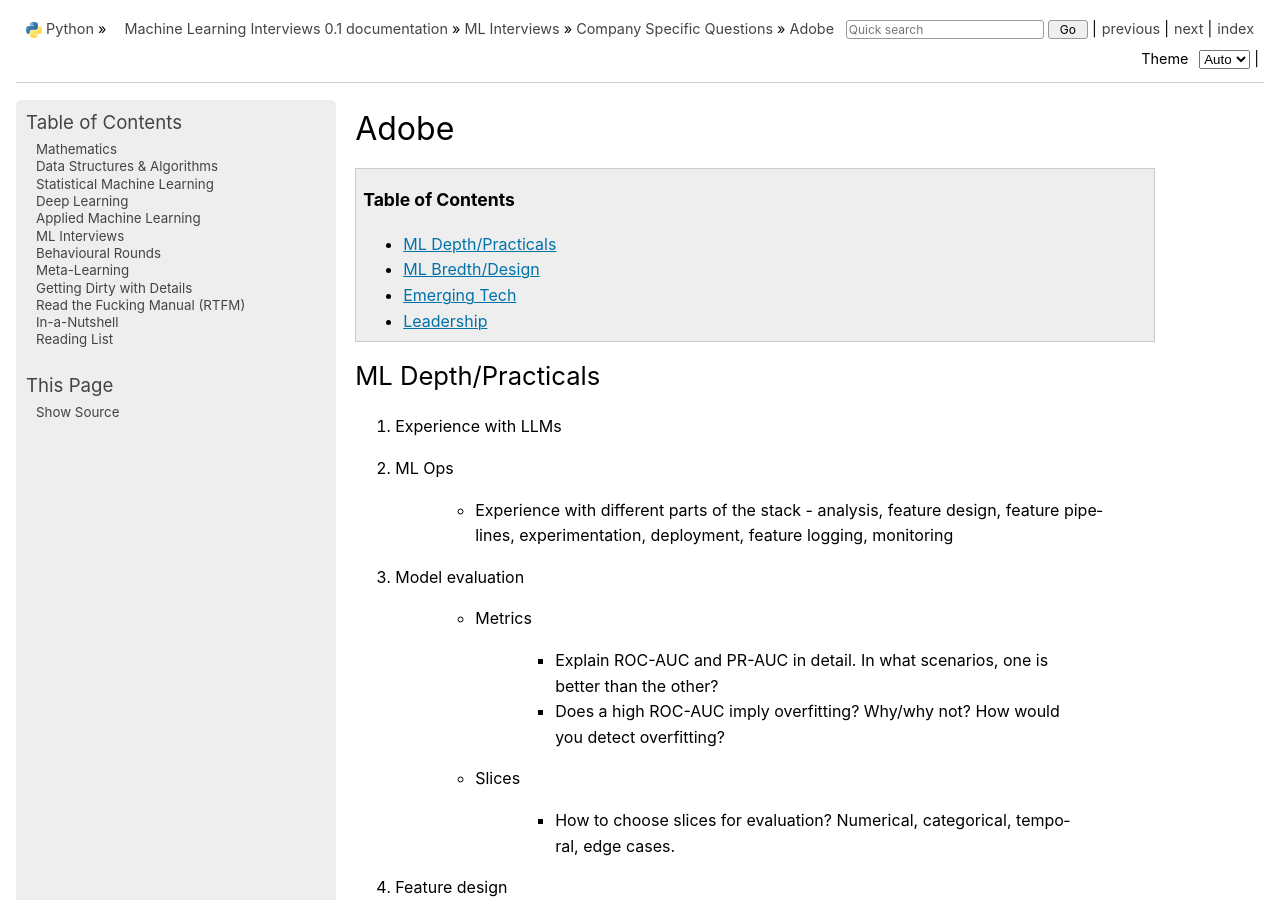
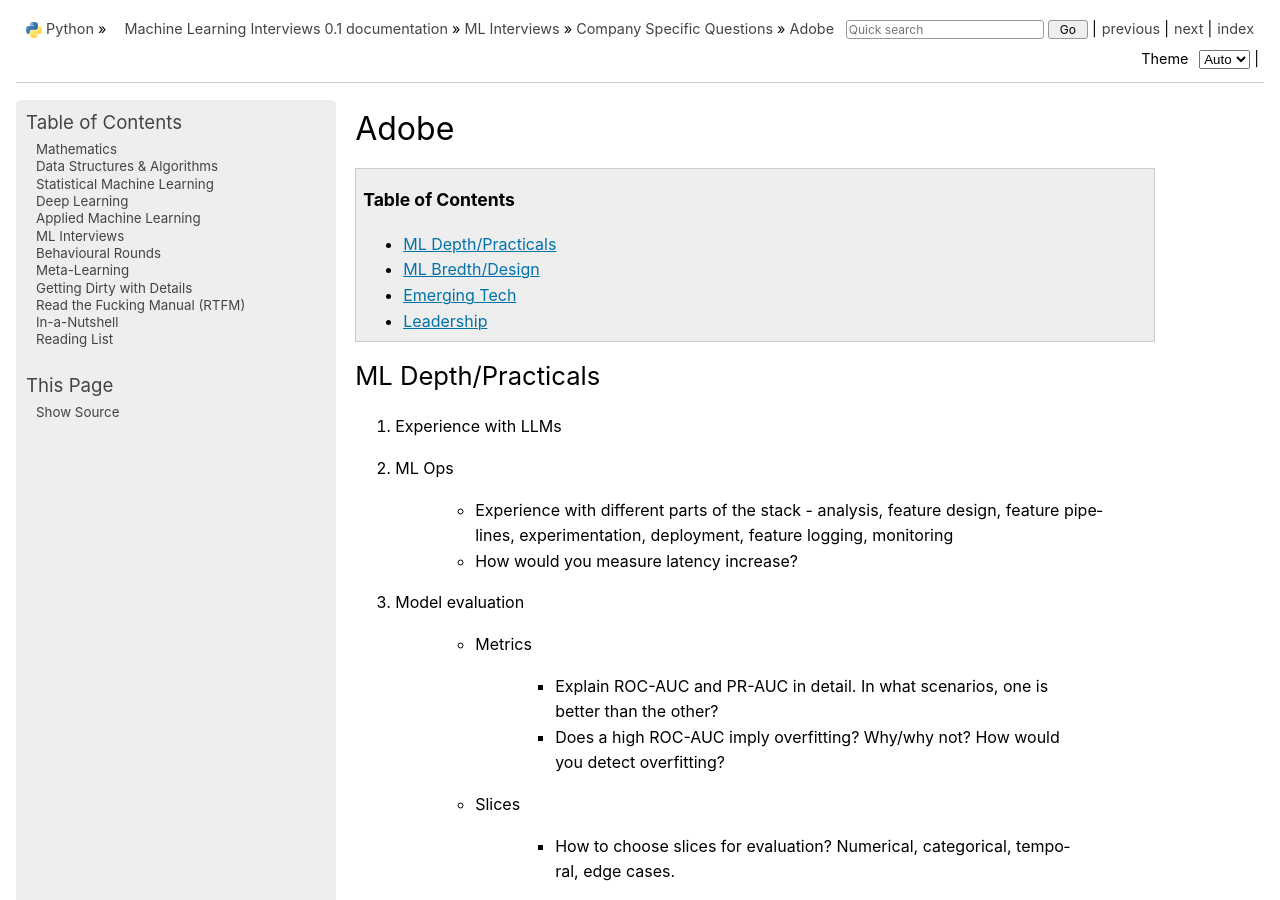
Before and after one commit to uselesstechjunks/leetcode, a Sphinx documentation site: the page built from docs/source/interviews/company/adobe.rst, in a window 1280 px wide and 900 px high. Built offline with Sphinx 7.4.7, drawn with Linux system fonts in a browser that asks for light colours; pages that are not in the unit, such as notebooks, are missing from menus.

Commit message:
Update adobe.rst

```diff
--- a/docs/source/interviews/company/adobe.rst
+++ b/docs/source/interviews/company/adobe.rst
@@ -13,6 +13,7 @@ ML Depth/Practicals
 #. ML Ops
 
 		- Experience with different parts of the stack - analysis, feature design, feature pipelines, experimentation, deployment, feature logging, monitoring
+		- How would you measure latency increase?
 #. Model evaluation
 
 	- Metrics
```
